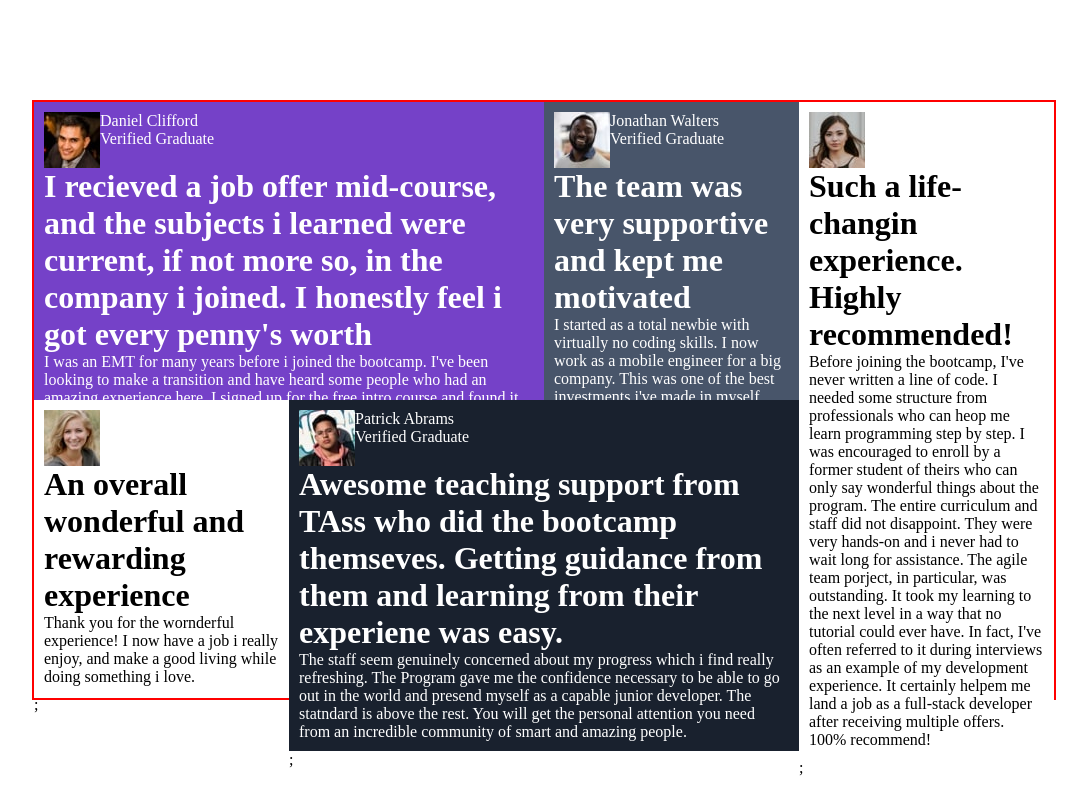
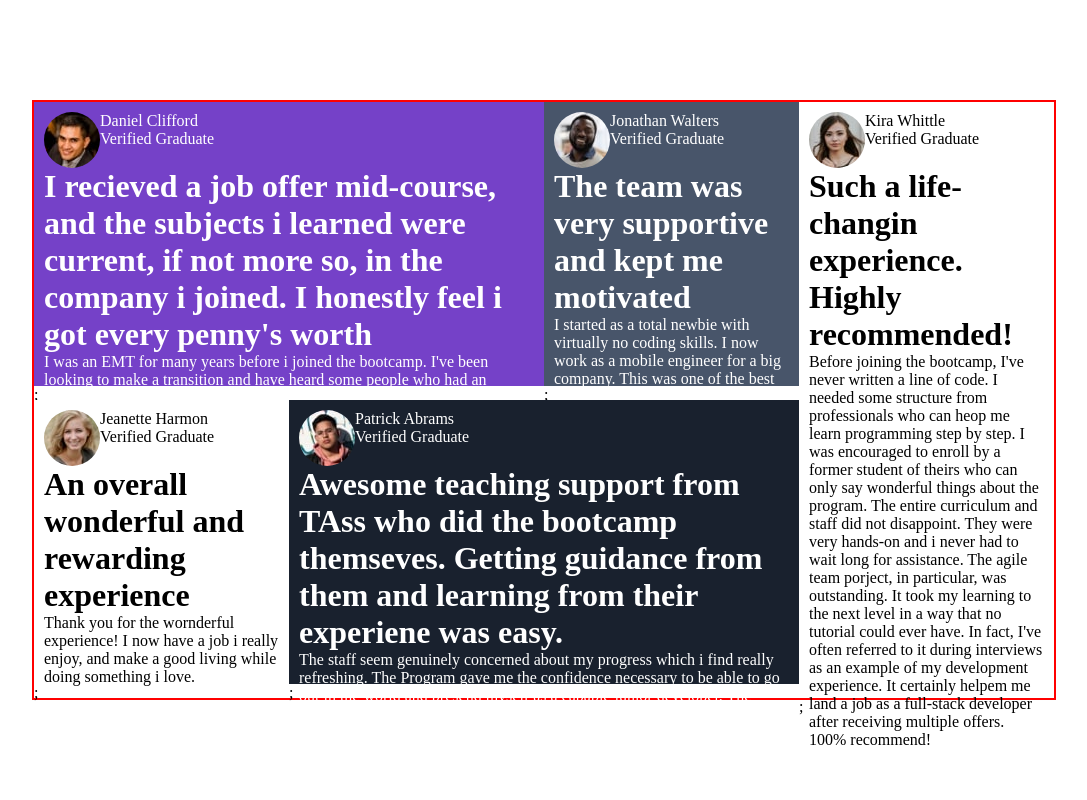
Before and after one commit to Brahmasura/frontendTerah, a React (Vite) app: page / in a window 1280 px wide. Shown: the whole page, without its empty margins (96-1183 px from the left). Built offline with nearby package versions, Linux system fonts and the light colour scheme.

Commit message:
third done

```diff
--- a/src/component/card/Card.jsx
+++ b/src/component/card/Card.jsx
@@ -7,13 +7,13 @@ const Card = ({ image, name, title, description, color, paraColor }) => {
         <div className={style.introBox}>
           <img src={image} alt="the image" />
           <div className={style.nameDiv}>
-            <p>{name}</p>
-            <p>Verified Graduate</p>
+            <p style={{color: paraColor}}>{name}</p>
+            <p style={{color: paraColor}}>Verified Graduate</p>
           </div>
         </div>
 
-        <h1 style={{color: paraColor}}>{title}</h1>
-        <p style={{color: paraColor}}>{description}</p>
+        <h1 style={{ color: paraColor }}>{title}</h1>
+        <p style={{ color: paraColor }}>{description}</p>
       </div>
       ;
     </>
--- a/src/component/card/card.module.scss
+++ b/src/component/card/card.module.scss
@@ -3,9 +3,14 @@
   flex-direction: column;
   align-items: start;
   padding: 10px;
+  height:100%;
 
   .introBox {
-    display:flex;
+    display: flex;
+
+    img {
+      border-radius: 100px;
+    }
 
     .nameDiv {
       display: flex;
```
